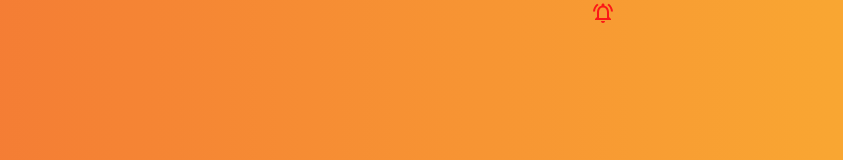
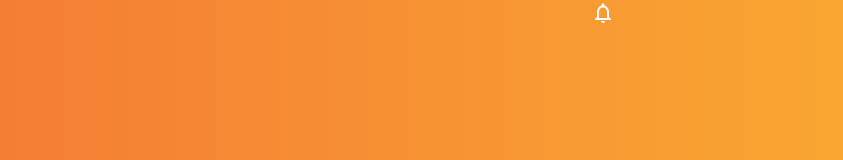
Before and after one commit to Daniela0209/notificaciones, a React (Create React App) app: page / in a window 1280 px wide. Shown: the top 160 px of the page, without its empty margins (215-1058 px from the left). Built offline with nearby package versions, Linux system fonts and the light colour scheme.

Commit message:
se quito el build del gitignore

```diff
--- a/package.json
+++ b/package.json
@@ -7,8 +7,10 @@
     "@testing-library/jest-dom": "^5.12.0",
     "@testing-library/react": "^11.2.6",
     "@testing-library/user-event": "^12.8.3",
+    "firebase": "^8.4.2",
     "react": "^17.0.2",
     "react-dom": "^17.0.2",
+    "react-firebase-hooks": "^3.0.4",
     "react-scripts": "4.0.3",
     "sass": "^1.32.11",
     "web-vitals": "^1.1.1"
--- a/src/pages/Vista.js
+++ b/src/pages/Vista.js
@@ -17,21 +17,21 @@ class Vista extends React.Component{
             name: 'Notification Proyect',
             typeN: 'OKR',
             detail: '30',
-            viewed:'false'
+            viewed:'true'
           },
           {
             id: 'd00d3614-101a-44ca-b6c2-0be075aeed3s',
             name: 'Welcome',
             typeN: 'KR',
             detail: '70',
-            viewed:'false'
+            viewed:'true'
           },
           {
             id: 'd00d3614-101a-44ca-b6c2-0be075aeed3ñ',
             name: 'Email Enviado', //Subject
             typeN: 'Send Email',
             detail: 'Nuevo Email Enviado',
-            viewed:'false'
+            viewed:'true'
           },
         ],
       };
```
Also changed, not shown: 23 other files (tests, documents, lock files or other folders).
